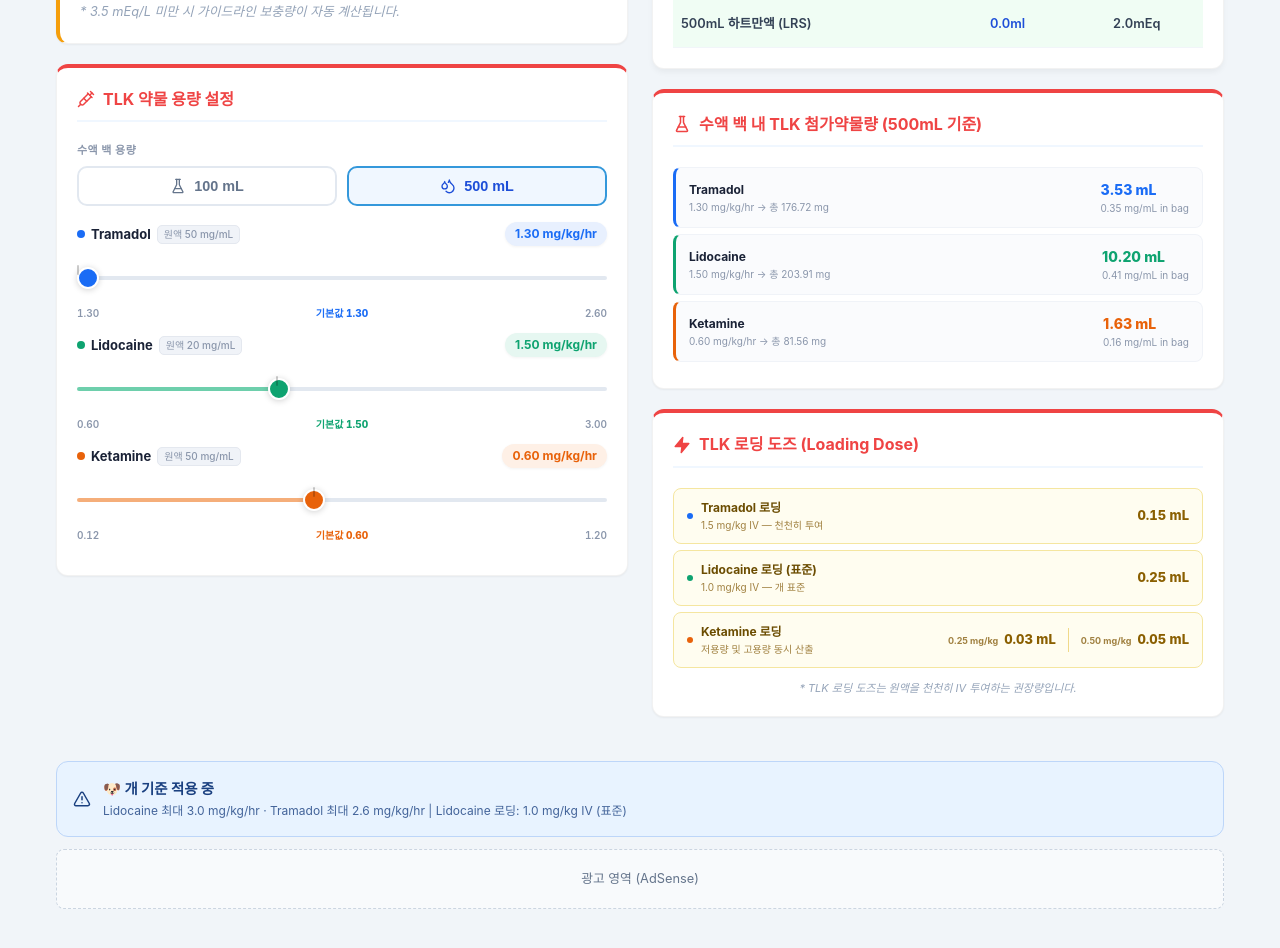
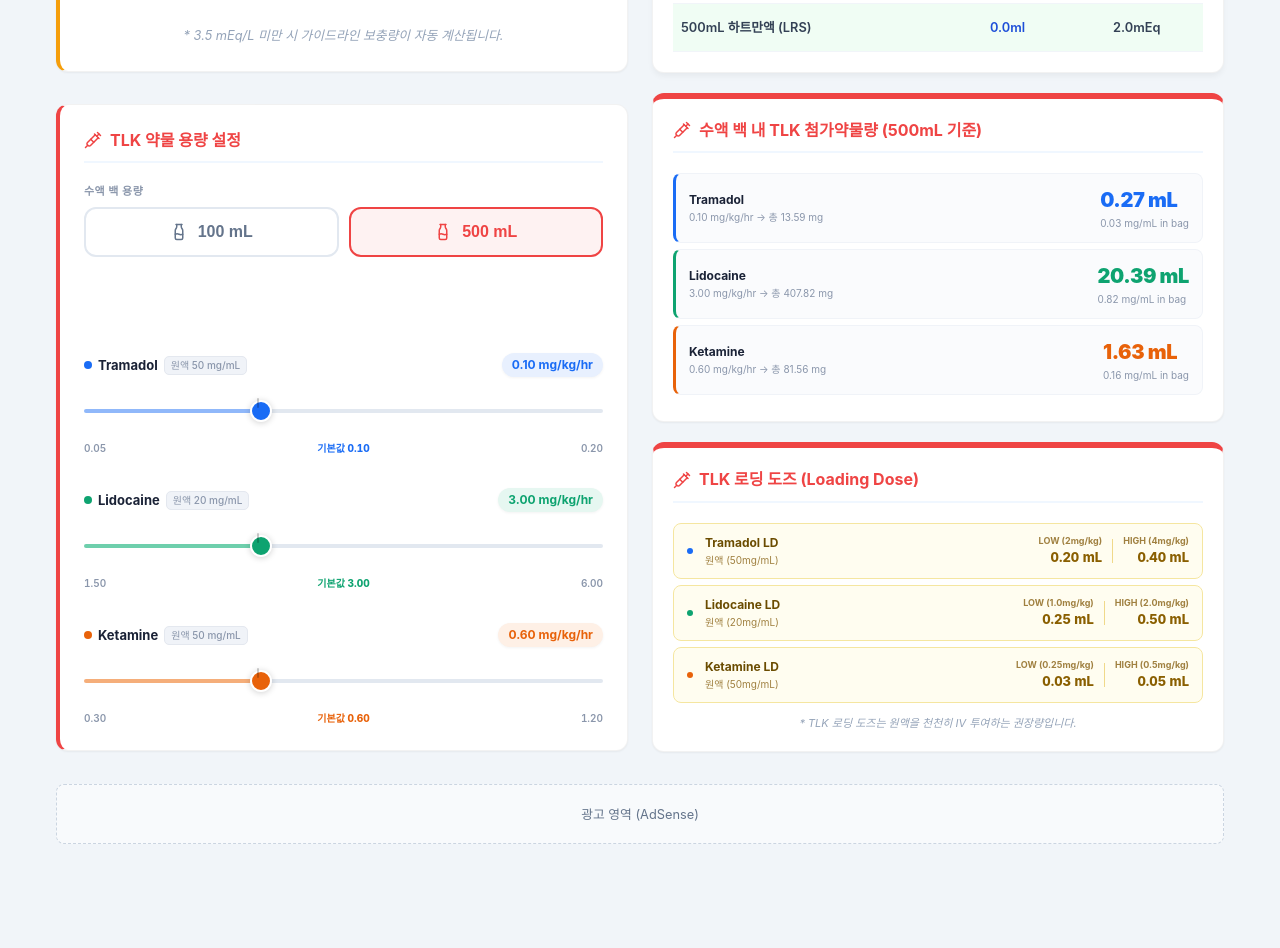
Before and after one commit to dvmhasik-maker/vetapp, a React (Vite) app: page /fluid-therapy in a window 1280 px wide. Shown: the part 1080-2028 px from the top of the page. After the commit the page ends 2000 px from the top, so only its background shows below. Built offline with nearby package versions, Linux system fonts and the light colour scheme.

Commit message:
feat(fluid): 수액 치료 도구 TLK 약물 용량 설정 고도화 및 UI/UX 개선

```diff
--- a/src/components/tools/FluidTherapy/FluidForm.tsx
+++ b/src/components/tools/FluidTherapy/FluidForm.tsx
@@ -1,5 +1,5 @@
 import React from 'react';
-import { PawPrint, Dog, Cat, FlaskConical, Droplets, Syringe } from 'lucide-react';
+import { PawPrint, Dog, Cat, FlaskConical, Droplets, Syringe, Milk } from 'lucide-react';
 import { PatientData, FluidInput } from './types';
 
 interface FluidFormProps {
@@ -18,11 +18,13 @@ const FluidForm: React.FC<FluidFormProps> = ({
   const isDog = patient.species === 'dog';
 
   const ranges = {
-    tramadol: { lo: 1.30, hi: 2.60, step: 0.05, def: 1.30 },
+    tramadol: { lo: 0.05, hi: 0.20, step: 0.01, def: 0.10 },
     lidocaine: isDog
-      ? { lo: 0.60, hi: 3.00, step: 0.05, def: 1.50 }
-      : { lo: 0.60, hi: 1.50, step: 0.05, def: 1.00 },
-    ketamine: { lo: 0.12, hi: 1.20, step: 0.02, def: 0.60 },
+      ? { lo: 1.50, hi: 6.00, step: 0.1, def: 3.00 }
+      : { lo: 0.00, hi: 1.20, step: 0.05, def: 0.00 },
+    ketamine: isDog
+      ? { lo: 0.30, hi: 1.20, step: 0.05, def: 0.60 }
+      : { lo: 0.30, hi: 0.90, step: 0.05, def: 0.30 },
   };
 
   const calculatePct = (val: number, min: number, max: number) => ((val - min) / (max - min)) * 100;
@@ -71,7 +73,7 @@ const FluidForm: React.FC<FluidFormProps> = ({
           💧 수액 요구량 설정
         </div>
 
-        <div className="input-group-fluid" style={{ marginBottom: '1.75rem' }}>
+        <div className="input-group-fluid" style={{ marginBottom: '2.5rem' }}>
           <div className="flex justify-between items-center mb-2">
             <label className="input-label-fluid">탈수율 (Dehydration %)</label>
             <span className="dehydration-badge">{input.dehydration} %</span>
@@ -133,21 +135,21 @@ const FluidForm: React.FC<FluidFormProps> = ({
           <label className="field-label-tlk">수액 백 용량</label>
           <div className="species-toggle-grid">
             <button
-              className={`species-btn-small ${input.bagSize === 100 ? 'active' : ''}`}
+              className={`bag-btn-large ${input.bagSize === 100 ? 'active' : ''}`}
               onClick={() => setInput({...input, bagSize: 100})}
             >
-              <FlaskConical size={16} /> <span>100 mL</span>
+              <Milk size={18} /> <span>100 mL</span>
             </button>
             <button
-              className={`species-btn-small ${input.bagSize === 500 ? 'active' : ''}`}
+              className={`bag-btn-large ${input.bagSize === 500 ? 'active' : ''}`}
               onClick={() => setInput({...input, bagSize: 500})}
             >
-              <Droplets size={16} /> <span>500 mL</span>
+              <Milk size={18} /> <span>500 mL</span>
             </button>
           </div>
         </div>
 
-        <div className="space-y-6 mt-4">
+        <div className="space-y-10" style={{ marginTop: '6rem' }}>
           {/* Tramadol */}
           <div className="drug-block-tlk">
             <div className="drug-header-tlk">
--- a/src/components/tools/FluidTherapy/FluidResultView.tsx
+++ b/src/components/tools/FluidTherapy/FluidResultView.tsx
@@ -69,7 +69,7 @@ const FluidResultView: React.FC<FluidResultViewProps> = ({
         {/* K+ Prescription Card */}
         <div className="tool-card-container k-report-card">
           <div className="k-report-header-refined">
-            <h3 className="flex items-center gap-2"><Syringe size={18} /> KCl-40 첨가 리포트</h3>
+            <h3 className="flex items-center gap-2">🧪 KCl-40 첨가 리포트</h3>
             <span className={`k-status-tag ${result.kStatusClass}`}>
               {result.kStatusText}
             </span>
@@ -134,9 +134,9 @@ const FluidResultView: React.FC<FluidResultViewProps> = ({
         </div>
 
         {/* TLK CRI Result Card */}
-        <div className="tool-card-container tlk-red-border">
+        <div className="tool-card-container tlk-red-border-top">
           <div className="tool-card-title flex items-center gap-2 tlk-red-text">
-            <FlaskConical size={18} /> 수액 백 내 TLK 첨가약물량 ({result.bagSize}mL 기준)
+            <Syringe size={18} /> 수액 백 내 TLK 첨가약물량 ({result.bagSize}mL 기준)
           </div>
 
           <div className="space-y-2 mt-3">
@@ -188,50 +188,73 @@ const FluidResultView: React.FC<FluidResultViewProps> = ({
         </div>
 
         {/* Loading Dose Card */}
-        <div className="tool-card-container tlk-red-border">
+        <div className="tool-card-container tlk-red-border-top">
           <div className="tool-card-title flex items-center gap-2 tlk-red-text">
-            <Zap size={18} fill="#ef4444" className="text-red-500" /> TLK 로딩 도즈 (Loading Dose)
+            <Syringe size={18} /> TLK 로딩 도즈 (Loading Dose)
           </div>
 
-          <div className="space-y-2 mt-3">
+          <div className="space-y-3 mt-4">
+            {/* Tramadol LD */}
             <div className="ld-row-img">
-              <div style={{ display: 'flex', alignItems: 'center', gap: '8px' }}>
+              <div className="ld-flex-group">
                 <span className="ld-dot" style={{ background: '#1a6cf5' }}></span>
-                <div>
-                  <div className="ld-name">Tramadol 로딩</div>
-                  <div className="ld-sub">1.5 mg/kg IV — 천천히 투여</div>
+                <div className="ld-info">
+                  <div className="ld-name">Tramadol LD</div>
+                  <div className="ld-sub">원액 (50mg/mL)</div>
                 </div>
               </div>
-              <span className="ld-val">{result.tlk.loadingDoses.tramadol} mL</span>
+              <div className="ld-unit-wrap-row">
+                <div className="ld-unit-wrap">
+                  <span className="ld-label-small">LOW (2mg/kg)</span>
+                  <span className="ld-val">{result.tlk.loadingDoses.tramadolLo} mL</span>
+                </div>
+                <div className="ld-divider"></div>
+                <div className="ld-unit-wrap">
+                  <span className="ld-label-small">HIGH (4mg/kg)</span>
+                  <span className="ld-val">{result.tlk.loadingDoses.tramadolHi} mL</span>
+                </div>
+              </div>
             </div>
 
+            {/* Lidocaine LD */}
             <div className="ld-row-img">
-              <div style={{ display: 'flex', alignItems: 'center', gap: '8px' }}>
+              <div className="ld-flex-group">
                 <span className="ld-dot" style={{ background: '#0ea370' }}></span>
-                <div>
-                  <div className="ld-name">Lidocaine 로딩 ({result.kStatusClass === 'status-normal' ? '표준' : '저용량'})</div>
-                  <div className="ld-sub">{result.kStatusClass === 'status-normal' ? '1.0 mg/kg IV — 개 표준' : '0.25 mg/kg IV — 고양이 권장 (천천히)'}</div>
+                <div className="ld-info">
+                  <div className="ld-name">Lidocaine LD</div>
+                  <div className="ld-sub">원액 (20mg/mL)</div>
                 </div>
               </div>
-              <span className="ld-val">{result.tlk.loadingDoses.lidocaine} mL</span>
+              <div className="ld-unit-wrap-row">
+                <div className="ld-unit-wrap">
+                  <span className="ld-label-small">LOW ({result.species === 'dog' ? '1.0' : '0.25'}mg/kg)</span>
+                  <span className="ld-val">{result.tlk.loadingDoses.lidocaineLo} mL</span>
+                </div>
+                <div className="ld-divider"></div>
+                <div className="ld-unit-wrap">
+                  <span className="ld-label-small">HIGH ({result.species === 'dog' ? '2.0' : '0.5'}mg/kg)</span>
+                  <span className="ld-val">{result.tlk.loadingDoses.lidocaineHi} mL</span>
+                </div>
+              </div>
             </div>
 
+            {/* Ketamine LD */}
             <div className="ld-row-img">
-              <div style={{ display: 'flex', alignItems: 'center', gap: '8px' }}>
+              <div className="ld-flex-group">
                 <span className="ld-dot" style={{ background: '#e8620a' }}></span>
-                <div>
-                  <div className="ld-name">Ketamine 로딩</div>
-                  <div className="ld-sub">저용량 및 고용량 동시 산출</div>
+                <div className="ld-info">
+                  <div className="ld-name">Ketamine LD</div>
+                  <div className="ld-sub">원액 (50mg/mL)</div>
                 </div>
               </div>
-              <div className="ld-flex-group">
-                <div className="ld-unit-wrap-row">
-                  <span className="ld-label-small">0.25 mg/kg</span>
+              <div className="ld-unit-wrap-row">
+                <div className="ld-unit-wrap">
+                  <span className="ld-label-small">LOW ({result.species === 'dog' ? '0.25' : '0.3'}mg/kg)</span>
                   <span className="ld-val">{result.tlk.loadingDoses.ketamineLo} mL</span>
                 </div>
                 <div className="ld-divider"></div>
-                <div className="ld-unit-wrap-row">
-                  <span className="ld-label-small">0.50 mg/kg</span>
+                <div className="ld-unit-wrap">
+                  <span className="ld-label-small">HIGH (0.5mg/kg)</span>
                   <span className="ld-val">{result.tlk.loadingDoses.ketamineHi} mL</span>
                 </div>
               </div>
--- a/src/components/tools/FluidTherapy/index.tsx
+++ b/src/components/tools/FluidTherapy/index.tsx
@@ -52,28 +52,8 @@ const FluidTherapy: React.FC = () => {
         </div>
 
         {result && (
-          <div className={`tlk-info-banner ${patient.species === 'dog' ? 'dog' : 'cat'}`}>
-            {patient.species === 'dog' ? (
-              <>
-                <AlertTriangle size={18} />
-                <div>
-                  <strong>🐶 개 기준 적용 중</strong>
-                  <p>Lidocaine 최대 3.0 mg/kg/hr · Tramadol 최대 2.6 mg/kg/hr | Lidocaine 로딩: 1.0 mg/kg IV (표준)</p>
-                </div>
-              </>
-            ) : (
-              <>
-                <AlertTriangle size={18} />
-                <div>
-                  <strong>🐱 고양이 기준 적용 중</strong>
-                  <p>Lidocaine 최대 1.5 mg/kg/hr 엄수 — 과량 투여 주의 | Lidocaine 로딩: 최대 0.25 mg/kg IV (천천히)</p>
-                </div>
-              </>
-            )}
-          </div>
+          <AdSlot className="mt-8" />
         )}
-
-        <AdSlot className="mt-8" />
       </div>
 
       <style>{`
@@ -92,7 +72,8 @@ const FluidTherapy: React.FC = () => {
         /* TLK 추가 스타일 */
         .field-label-tlk { display: block; font-size: 11px; font-weight: 600; color: #8a96ab; letter-spacing: 0.04em; text-transform: uppercase; margin-bottom: 8px; }
 
-        .drug-block-tlk { display: flex; flex-direction: column; gap: 8px; margin-bottom: 12px; }
+        .drug-block-tlk { display: flex; flex-direction: column; gap: 10px; margin-bottom: 32px; }
+        .drug-block-tlk:last-child { margin-bottom: 0; }
         .drug-header-tlk { display: flex; align-items: center; justify-content: space-between; gap: 8px; }
         .drug-name-group-tlk { display: flex; align-items: center; gap: 6px; flex-wrap: wrap; }
         .drug-dot-tlk { width: 8px; height: 8px; border-radius: 50%; flex-shrink: 0; }
@@ -157,7 +138,7 @@ const FluidTherapy: React.FC = () => {
         }
         .r-drug-name { font-size: 12px; font-weight: 700; color: #1a2236; }
         .r-drug-sub  { font-size: 10px; color: #8a96ab; margin-top: 1px; }
-        .r-vol       { font-size: 14px; font-weight: 800; }
+        .r-vol       { font-size: 1.25rem; font-weight: 900; letter-spacing: -0.02em; }
         .r-conc      { font-size: 10px; color: #8a96ab; margin-top: 1px; }
 
         .ld-row-img {
@@ -174,7 +155,7 @@ const FluidTherapy: React.FC = () => {
         .ld-flex-group { display: flex; align-items: center; gap: 12px; flex-shrink: 0; }
         .ld-dot { width: 6px; height: 6px; border-radius: 50%; flex-shrink: 0; display: block; }
         .ld-unit-wrap { display: flex; flex-direction: column; align-items: flex-end; text-align: right; }
-        .ld-unit-wrap-row { display: flex; align-items: baseline; gap: 6px; }
+        .ld-unit-wrap-row { display: flex; align-items: center; gap: 10px; }
         .ld-name { font-size: 12px; font-weight: 700; color: #6b4c00; font-family: inherit; }
         .ld-sub  { font-size: 10px; color: #a08040; margin-top: 1px; font-family: inherit; }
         .ld-val  { font-size: 13px; font-weight: 800; color: #8a5f00; font-variant-numeric: tabular-nums; font-family: inherit; }
@@ -184,7 +165,11 @@ const FluidTherapy: React.FC = () => {
 
         /* 카드 강조색 (레드) */
         .tool-card-container.tlk-red-border {
-          border-top: 4px solid #ef4444 !important;
+          border-left: 4px solid #ef4444 !important;
+          padding: 1.5rem !important;
+        }
+        .tool-card-container.tlk-red-border-top {
+          border-top: 6px solid #ef4444 !important;
         }
         .tlk-red-text {
           color: #ef4444 !important;
@@ -214,6 +199,7 @@ const FluidTherapy: React.FC = () => {
           background: #fff; font-size: 1rem; color: #1e293b; outline: none; transition: all 0.2s;
           line-height: 1.5;
           box-sizing: border-box;
+          text-align: center;
         }
         .input-field-fluid-large {
           padding: 1rem; font-size: 1.5rem; font-weight: 800; text-align: center; color: #2563eb; border-color: #3b82f6;
@@ -228,6 +214,14 @@ const FluidTherapy: React.FC = () => {
         }
         .species-btn-small.active { border-color: #3498db; background: #f0f7ff; color: #1d4ed8; }
 
+        .bag-btn-large {
+          display: flex; align-items: center; justify-content: center; gap: 0.625rem;
+          padding: 0.875rem; border-radius: 12px; border: 2px solid #e2e8f0;
+          background: #fff; font-size: 1rem; font-weight: 700; cursor: pointer; color: #64748b; transition: all 0.2s;
+          width: 100%;
+        }
+        .bag-btn-large.active { border-color: #ef4444; background: #fef2f2; color: #ef4444; }
+
         .dehydration-badge { font-size: 0.8rem; font-weight: 800; color: #1d4ed8; background: #eff6ff; padding: 0.25rem 0.75rem; border-radius: 100px; border: 1px solid #dbeafe; flex-shrink: 0; }
         .fluid-range-slider { width: 100%; height: 6px; background: #e2e8f0; border-radius: 999px; outline: none; cursor: pointer; -webkit-appearance: none; margin: 0.5rem 0; }
         .fluid-range-slider::-webkit-slider-thumb { -webkit-appearance: none; width: 22px; height: 22px; background: #3498db; border-radius: 50%; box-shadow: 0 2px 6px rgba(0,0,0,0.15); }
@@ -236,11 +230,12 @@ const FluidTherapy: React.FC = () => {
 
         .k-settings-card {
           border-left: 4px solid #f59e0b;
-          padding-bottom: 1.25rem !important; /* Slightly increased but less than before */
+          padding: 1.5rem !important;
+          margin-bottom: 2rem !important;
         }
         .k-title-text { color: #b45309; margin-bottom: 1.25rem !important; }
-        .k-input-field { border-color: #fde68a !important; color: #92400e; font-weight: 800; margin-bottom: 0.75rem; }
-        .k-help-text { font-size: 0.8rem; color: #94a3b8; margin-top: 0.75rem; font-style: italic; line-height: 1.6; }
+        .k-input-field { border-color: #fde68a !important; color: #92400e; font-weight: 800; margin-bottom: 1rem; }
+        .k-help-text { font-size: 0.8rem; color: #94a3b8; margin-top: 1rem; font-style: italic; line-height: 1.6; text-align: center; }
 
         .fluid-hero-card {
           background: linear-gradient(135deg, #2563eb, #1e40af);
@@ -283,6 +278,8 @@ const FluidTherapy: React.FC = () => {
           margin-bottom: 1.25rem;
           flex-wrap: wrap;
           min-height: 2.5rem;
+          padding-bottom: 10px;
+          border-bottom: 2px solid #f0f7ff;
         }
         .k-report-header-refined h3 {
           font-size: 1rem;
--- a/src/components/tools/FluidTherapy/useFluidLogic.tsx
+++ b/src/components/tools/FluidTherapy/useFluidLogic.tsx
@@ -11,8 +11,8 @@ export const useFluidLogic = () => {
     ongoingLoss: '0',
     potassium: '4.0',
     bagSize: 500,
-    tramadol: 1.30,
-    lidocaine: 1.50,
+    tramadol: 0.10,
+    lidocaine: 3.00,
     ketamine: 0.60
   });
   const [result, setResult] = useState<FluidResult | null>(null);
@@ -21,10 +21,19 @@ export const useFluidLogic = () => {
 
   useEffect(() => {
     // Reset defaults when species changes
-    if (patient.species === 'cat') {
+    if (patient.species === 'dog') {
       setInput(prev => ({
         ...prev,
-        lidocaine: Math.min(prev.lidocaine, 1.50)
+        tramadol: 0.10,
+        lidocaine: 3.00,
+        ketamine: 0.60
+      }));
+    } else {
+      setInput(prev => ({
+        ...prev,
+        tramadol: 0.10,
+        lidocaine: 0.00,
+        ketamine: 0.30
       }));
     }
   }, [patient.species]);
@@ -134,10 +143,12 @@ export const useFluidLogic = () => {
       lidocaine: calculateDrugCRI(input.lidocaine, CONC.lidocaine),
       ketamine: calculateDrugCRI(input.ketamine, CONC.ketamine),
       loadingDoses: {
-        tramadol: ((1.50 * weight) / CONC.tramadol).toFixed(2),
-        lidocaine: (((patient.species === 'dog' ? 1.00 : 0.25) * weight) / CONC.lidocaine).toFixed(2),
-        ketamineLo: ((0.25 * weight) / CONC.ketamine).toFixed(2),
-        ketamineHi: ((0.50 * weight) / CONC.ketamine).toFixed(2)
+        tramadolLo: ((2.0 * weight) / CONC.tramadol).toFixed(2),
+        tramadolHi: ((4.0 * weight) / CONC.tramadol).toFixed(2),
+        lidocaineLo: (((patient.species === 'dog' ? 1.0 : 0.25) * weight) / CONC.lidocaine).toFixed(2),
+        lidocaineHi: (((patient.species === 'dog' ? 2.0 : 0.5) * weight) / CONC.lidocaine).toFixed(2),
+        ketamineLo: (((patient.species === 'dog' ? 0.25 : 0.3) * weight) / CONC.ketamine).toFixed(2),
+        ketamineHi: ((0.5 * weight) / CONC.ketamine).toFixed(2)
       }
     };
 
@@ -156,6 +167,7 @@ export const useFluidLogic = () => {
       maxSafeK,
       currentKRate,
       showSafetyWarning,
+      species: patient.species,
       tlk,
       date: new Date().toLocaleDateString('ko-KR')
     });
```
Also changed, not shown: src/components/tools/FluidTherapy/types.ts (+5 -2 lines).
